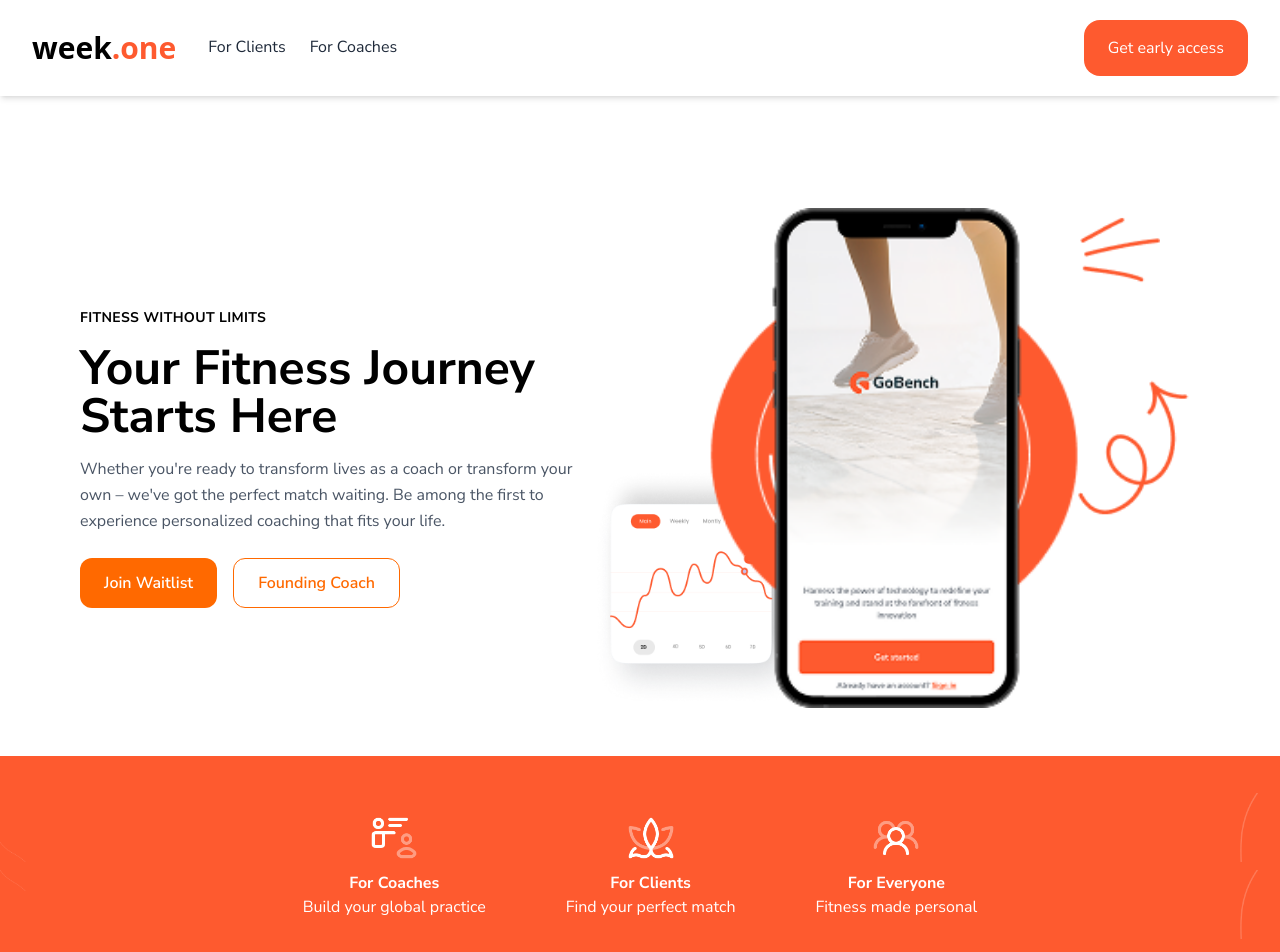
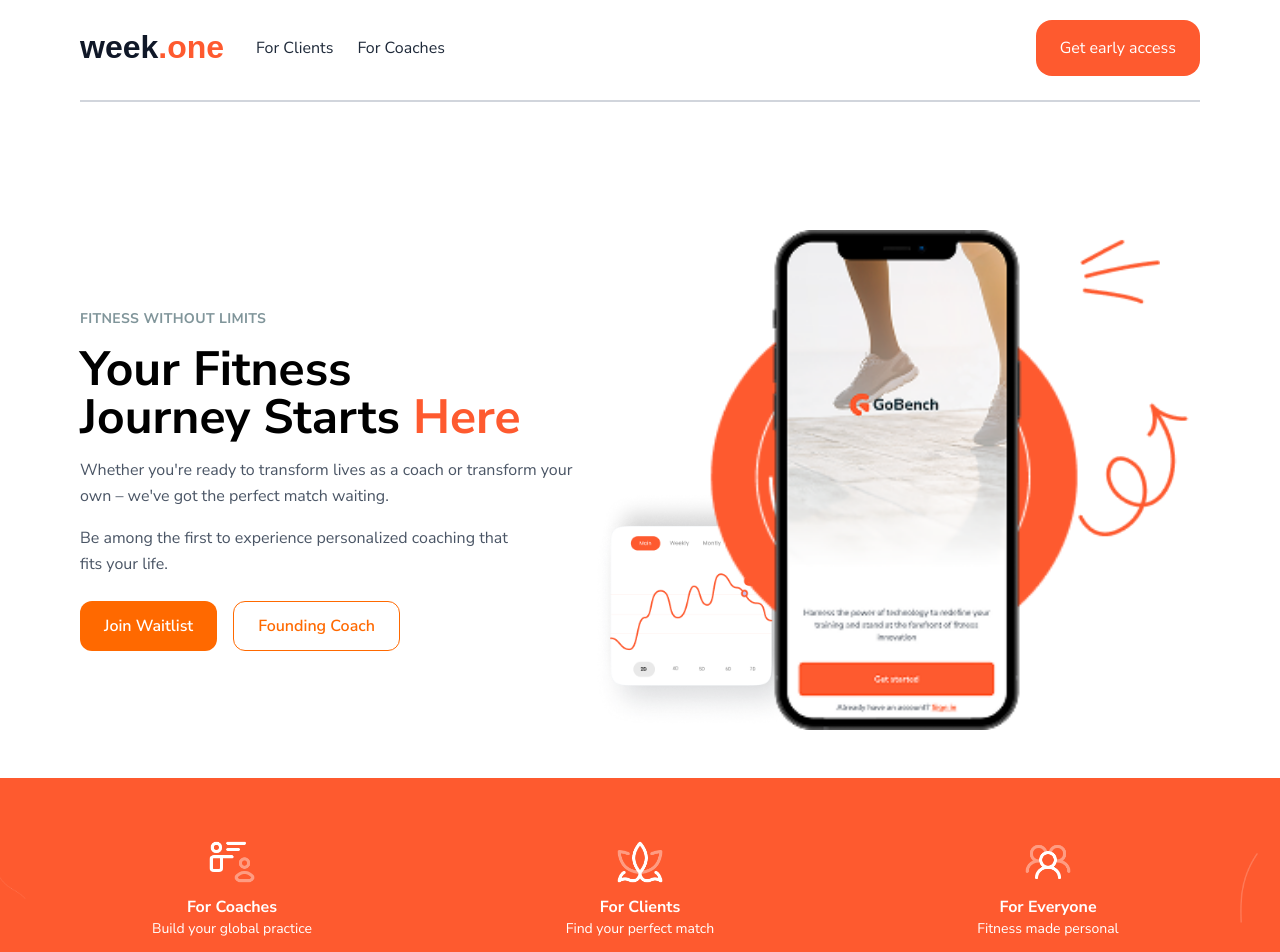
Before and after one commit to WRalak/weekone, a Next.js app: page / in a window 1280 px wide. Shown: the top 952 px of the page. Built offline with nearby package versions, Linux system fonts and the light colour scheme.

Commit message:
fixed footer

```diff
--- a/app/components/Coaches.tsx
+++ b/app/components/Coaches.tsx
@@ -2,7 +2,7 @@ import Image from "next/image";
 
 export default function CoachesSection() {
   return (
-    <section className="w-full bg-white py-10">
+    <section id="coaches" className="w-full bg-white py-10">
       <div className="container mx-auto md:px-20 px-4 flex flex-col md:flex-row items-center gap-8">
         {/* Left side */}
         <div className="flex-1 flex flex-col items-start gap-6">
--- a/app/components/Footer.tsx
+++ b/app/components/Footer.tsx
@@ -3,20 +3,20 @@ export default function Footer() {
     <footer className="bg-white text-gray-800 mt-20">
       <div className="max-w-7xl mx-auto px-4 sm:px-6 lg:px-8 py-8">
         {/* Top Row */}
-        <div className="flex flex-col md:flex-row justify-between items-center md:items-start">
+        <div className="flex flex-col md:flex-row justify-between items-start">
           {/* Logo */}
-          <div className="mb-4 md:mb-0">
+          <div className="mb-7 md:mb-0">
             <h1 className="text-2xl font-bold font-sans text-[32px] leading-[40px]">
               week<span className="text-[#FE5A2F]">.one</span>
             </h1>
           </div>
 
           {/* Links */}
-          <div className="flex space-x-6 text-sm">
-            <a href="#privacy" className="hover:text-[#FE5A2F]">
+          <div className="flex flex-col sm:flex-row sm:space-x-8 text-sm gap-2 sm:gap-0">
+            <a href="#privacy" className=" ">
               Privacy Policy
             </a>
-            <a href="#terms" className="hover:text-[#FE5A2F]">
+            <a href="#terms" className="">
               Terms & Conditions
             </a>
           </div>
--- a/app/components/Hero.tsx
+++ b/app/components/Hero.tsx
@@ -3,30 +3,33 @@ import Image from "next/image";
 
 export default function Hero() {
   return (
-    <section className="w-full bg-white px-6 lg:px-20 py-12">
+    <section className="w-full bg-white px-6 lg:px-10 xl:px-20 py-12">
       <div className="flex flex-col lg:flex-row items-center lg:justify-between relative">
 
         {/* Left Section */}
         <div className="max-w-lg text-center lg:text-left">
-          <p className="font-bold text-sm uppercase tracking-wide">
+          <p className="font-bold text-[#80959A]  text-sm uppercase tracking-wide">
             FITNESS WITHOUT LIMITS
           </p>
           <h1 className="text-3xl lg:text-5xl font-bold mt-4">
-            Your Fitness Journey Starts Here
+            Your Fitness <br /> Journey Starts <span className="text-[#FE5A2F]">Here</span>
           </h1>
           <p className="mt-4 text-gray-600 leading-relaxed">
             Whether you&apos;re ready to transform lives as a coach or transform your
-            own – we&apos;ve got the perfect match waiting. Be among the first to
-            experience personalized coaching that fits your life.
+            own – we&apos;ve got the perfect match waiting. </p>
+             <p className="mt-4 text-gray-600 leading-relaxed">Be among the first to
+            experience personalized coaching that <br /> fits your life.
           </p>
  <div className="flex flex-col sm:flex-row gap-4 mt-6 justify-center lg:justify-start">
   <button className="bg-orange-500 text-white px-6 py-3 rounded-xl font-semibold hover:bg-orange-600 transition">
     Join Waitlist
   </button>
-            <button className="border border-orange-500 text-orange-500 px-6 py-3 rounded-xl font-semibold hover:bg-orange-50 transition">
+  <button className=" hidden sm:block border border-orange-500 text-orange-500 px-6 py-3  rounded-xl font-semibold hover:bg-orange-50 transition">
     Founding Coach
   </button>
 </div>
+
+
         </div>
 
         {/* Right Section */}
--- a/app/components/Navbar.tsx
+++ b/app/components/Navbar.tsx
@@ -1,35 +1,35 @@
 "use client";
+import Link from "next/link";
 import { useState } from "react";
-import {  FiX } from "react-icons/fi";
+import { FiX } from "react-icons/fi";
 import { RiMenu3Line } from "react-icons/ri";
 
 export default function Navbar() {
   const [isOpen, setIsOpen] = useState(false);
 
   return (
-    <nav className=" top-0 left-0 w-full bg-white shadow-md z-50">
-      <div className="max-w-7xl mx-auto py-4 px-4 sm:px-6 lg:px-8">
+    <nav className="top-0 left-0 w-full bg-white z-50">
+      <div className="max-w-8xl mx-auto py-4 px-4 sm:px-6 lg:px-10 xl:px-20">
+        <div className="flex flex-col">
+          {/* Top row: logo + navlinks + button */}
           <div className="flex justify-between items-center h-16">
-
-          {/* Logo + Navlinks (left side) */}
+            {/* Logo + Navlinks in one line */}
             <div className="flex items-center space-x-8">
               {/* Logo */}
-            <div className="flex-shrink-0 text-3xl font-bold text-black font-sans">
+               <Link
+              href={'/'}
+              className="flex-shrink-0 text-[32px] font-black text-gray-900 leading-[130%] vertical-align-middle"
+              style={{ fontFamily: 'Nunito, sans-serif' }}
+            >
               week<span className="text-[#FE5A2F]">.one</span>
-            </div>
+            </Link>
 
               {/* Desktop Navlinks */}
               <div className="hidden md:flex items-center space-x-6">
-              <a
-                href="#clients"
-                className="relative text-gray-800 hover:text-[#FE5A2F] transition after:content-[''] after:block after:h-[2px] after:w-0 after:bg-[#FE5A2F] after:transition-all after:duration-300 hover:after:w-full"
-              >
+                <a href="#clients" className="text-gray-800">
                   For Clients
                 </a>
-              <a
-                href="#coaches"
-                className="relative text-gray-800 hover:text-[#FE5A2F] transition after:content-[''] after:block after:h-[2px] after:w-0 after:bg-[#FE5A2F] after:transition-all after:duration-300 hover:after:w-full"
-              >
+                <a href="#coaches" className="text-gray-800">
                   For Coaches
                 </a>
               </div>
@@ -37,7 +37,7 @@ export default function Navbar() {
 
             {/* Right CTA Button */}
             <div className="hidden md:flex">
-            <button className="bg-[#FE5A2F] text-white px-6 py-4 rounded-2xl font-medium hover:opacity-90 transition">
+              <button className="bg-[#FE5A2F] text-white px-6 py-4 rounded-2xl font-medium">
                 Get early access
               </button>
             </div>
@@ -52,6 +52,10 @@ export default function Navbar() {
               </button>
             </div>
           </div>
+
+          {/* HR under entire row */}
+          <hr className="hidden lg:block border-[1px] border-gray-300 mt-5" />
+        </div>
       </div>
 
       {/* Mobile Menu */}
@@ -59,19 +63,19 @@ export default function Navbar() {
         <div className="md:hidden bg-white shadow-lg px-4 pt-2 pb-4 space-y-4">
           <a
             href="#clients"
-            className="block text-gray-800 hover:text-[#FE5A2F]"
+            className="block text-gray-800"
             onClick={() => setIsOpen(false)}
           >
             For Clients
           </a>
           <a
             href="#coaches"
-            className="block text-gray-800 hover:text-[#FE5A2F]"
+            className="block text-gray-800"
             onClick={() => setIsOpen(false)}
           >
             For Coaches
           </a>
-          <button className="w-full bg-[#FE5A2F] text-white px-4 py-2 rounded-lg font-medium hover:opacity-90 transition">
+          <button className="w-full bg-[#FE5A2F] text-white px-4 py-2 rounded-lg font-medium">
             Get early access
           </button>
         </div>
--- a/app/components/Services.tsx
+++ b/app/components/Services.tsx
@@ -2,36 +2,54 @@ import Image from "next/image";
 
 export default function InfoBar() {
   return (
-    <div className="w-full  mx-auto bg-[#FE5A2F] h-[220.5px] flex items-center justify-between ">
+    <div className="relative w-full bg-[#FE5A2F] lg:h-[220.5px] flex items-center justify-center px-6 py-6 lg:px-12 overflow-visible">
       {/* Left lines */}
-      <div className="flex flex-col gap-2">
-        <Image src="/Vector 7.png" alt="line" width={40} height={40} />
-        <Image src="/Vector 7.png" alt="line" width={40} height={40} />
+      <div className="hidden lg:block absolute left-0 top-1/2 -translate-y-1/2">
+        <Image src="/Vector 7.png" alt="line" width={40} height={80} />
       </div>
 
       {/* Middle section */}
-      <div className="flex items-center justify-center gap-20 text-center text-white">
+      <div className="flex-1 grid grid-cols-1 sm:grid-cols-2 lg:grid-cols-3 gap-10 text-center text-white">
         <div>
-          <Image src="/coaches.png" alt="Coaches" width={50} height={50} className="mx-auto" />
+          <Image
+            src="/coaches.png"
+            alt="Coaches"
+            width={50}
+            height={50}
+            className="mx-auto"
+          />
           <p className="font-bold mt-2">For Coaches</p>
-          <p>Build your global practice</p>
+          <p className="text-sm">Build your global practice</p>
         </div>
+
         <div>
-          <Image src="/clients.png" alt="Clients" width={50} height={50} className="mx-auto" />
+          <Image
+            src="/clients.png"
+            alt="Clients"
+            width={50}
+            height={50}
+            className="mx-auto"
+          />
           <p className="font-bold mt-2">For Clients</p>
-          <p>Find your perfect match</p>
+          <p className="text-sm">Find your perfect match</p>
         </div>
+
         <div>
-          <Image src="/people.png" alt="Everyone" width={50} height={50} className="mx-auto" />
+          <Image
+            src="/people.png"
+            alt="Everyone"
+            width={50}
+            height={50}
+            className="mx-auto"
+          />
           <p className="font-bold mt-2">For Everyone</p>
-          <p>Fitness made personal</p>
+          <p className="text-sm">Fitness made personal</p>
         </div>
       </div>
 
       {/* Right lines */}
-      <div className="flex flex-col gap-2">
-        <Image src="/Vector 6.png" alt="line" width={40} height={40} />
-        <Image src="/Vector 6.png" alt="line" width={40} height={40} />
+      <div className="hidden lg:block absolute right-0 top-1/2 -translate-y-1/2">
+        <Image src="/Vector 6.png" alt="line" width={40} height={80} />
       </div>
     </div>
   );
--- a/app/components/clients.tsx
+++ b/app/components/clients.tsx
@@ -4,7 +4,7 @@ import Image from "next/image";
 
 export default function Page() {
   return (
-    <section className="w-full max-w-[1258px] mx-auto flex flex-col-reverse md:flex-row items-center justify-between px-6 md:px-12 lg:px-20 py-12 gap-10">
+    <section id="clients" className="w-full max-w-[1258px] mx-auto flex flex-col-reverse md:flex-row items-center justify-between px-6 md:px-12 lg:px-20 py-12 gap-10">
 
       {/* LEFT SIDE */}
       <div className="relative flex justify-center w-full md:w-1/2">
```
Lines whose indentation alone changed are shown as unchanged.
